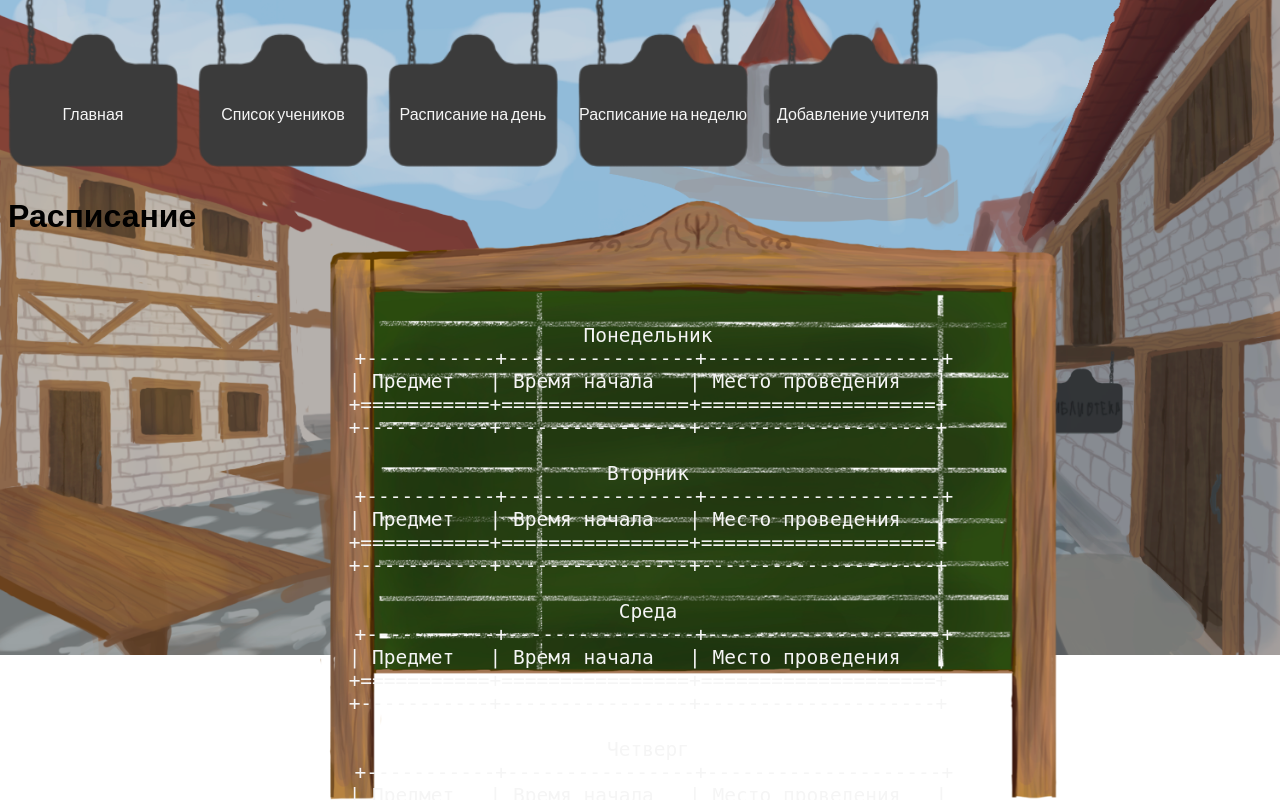
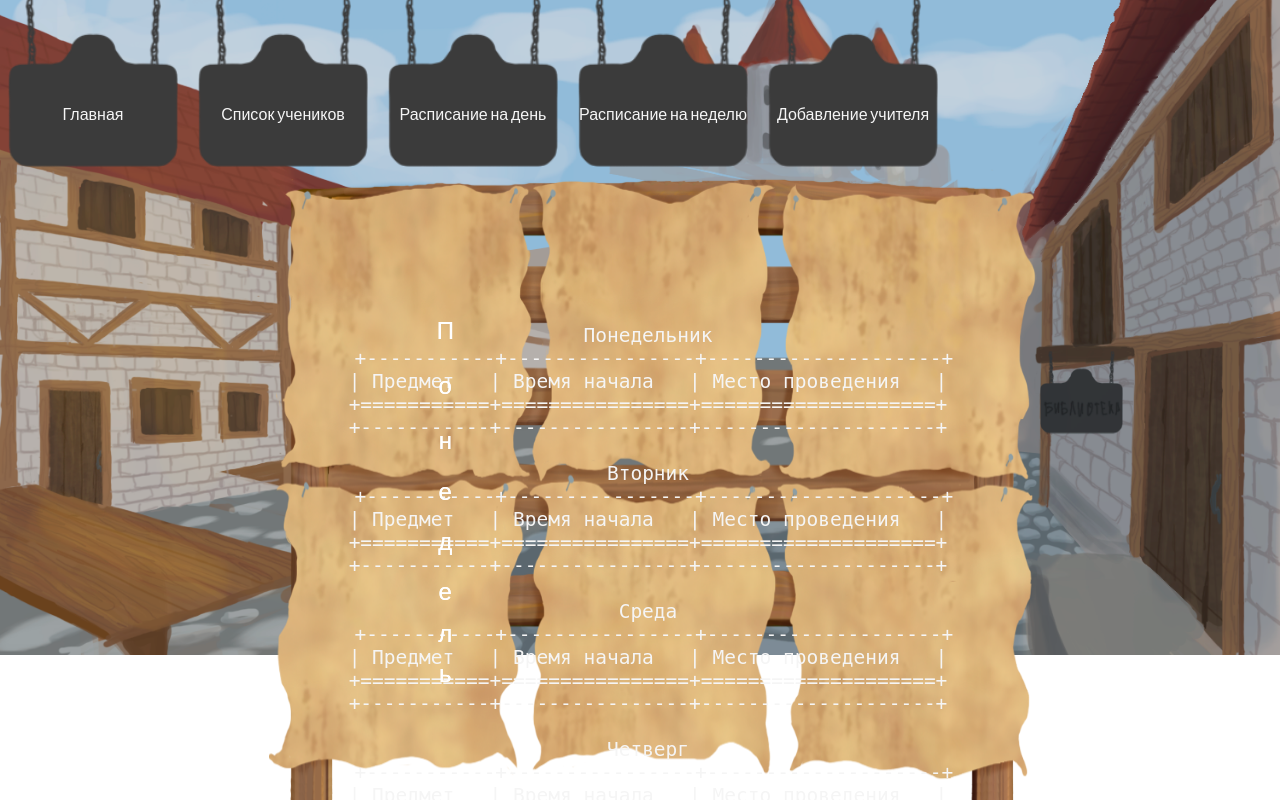
Before and after one commit to School58-10V/schedule-app, a Flask app: page /timetable_week in a window 1280 px wide. Run offline with Flask 2, Linux system fonts and the light colour scheme; data that the repository does not hold is empty; parts of the project's set-up code (start-up, migrations or seed data) failed here and were passed over; some libraries are stand-ins or nearby versions.

Commit message:
добавила доску для расписания на неделю

```diff
--- a/interfaces/schedule_interface.py
+++ b/interfaces/schedule_interface.py
@@ -76,4 +76,5 @@ def get_schedule_for_day(db_source, current_user_id, week_day):
 
 def schedule_for_week():
     interface = StudentInterface(db_source=app.config.get('schedule_db_source'), student_id=80)
+    print(interface.get_schedule_for_week())
     return '\n'.join(interface.get_schedule_for_week())
--- a/interfaces/student_interface.py
+++ b/interfaces/student_interface.py
@@ -395,6 +395,7 @@ class StudentInterface:
         schedule = []
 
         for i in range(0, 6):
+            print(self.__get_schedule_for_day(i))
             schedule.append(
                 f'\n{week_dict[i]}\n {tabulate(self.__get_schedule_for_day(i), ["Предмет", "Время начала", "Место проведения"], tablefmt="grid")}')
 
--- a/static/css/nadoo.css
+++ b/static/css/nadoo.css
@@ -54,7 +54,7 @@
 }
 .tb_table{
     border: none;
-    z-index: 10;
+    z-index: 13;
     height: 100%;
     width: 100%;
     position: fixed;
--- a/templates/main.html
+++ b/templates/main.html
@@ -9,8 +9,6 @@
     <img src="static/img/boardwtab.png" style="width: 55%; height: 85%; top: 20%">
 </div>
 <div style="text-align: center; align: center; ">
-
-
 
     <table class="tb_table" style="width: 48%; height: 56%; top: 31%; left: 28%; align: center; margin: auto">
         <tr>
--- a/templates/timetable_week.html
+++ b/templates/timetable_week.html
@@ -3,13 +3,106 @@
 <head>
     <link rel="stylesheet" href="static/css/nadoo.css">
 </head>
-<h1>Расписание</h1>
 <div class="schedule_wrapper">
-    <img src="static/img/boardwtab.png">
+    <img src="static/img/доскаобъяв2.png" style="width: 60%; height: 80%; top: 21%; left: 21%">
     <div style="text-align: center;">
 
 
         <pre class="schedule_text">{{ schedule }}</pre>
+        <table class="tb_table" style="width: 48%; height: 56%; top: 31%; left: 28%; align: center; margin: auto">
+            <tr>
+                <td style="width: 28%; height: 12%">{{ schedule[0][0] }}</td>
+                <td style="width: 57%">{{ schedule[0][1] }}</td>
+                <td>{{ schedule[0][2] }}</td>
+            </tr>
+            <tr>
+                <td style="width: 28%">{{ schedule[1][0] }}</td>
+                <td style="text-align: left; width: 57%">{{ schedule[1][1] }}</td>
+                <td>{{ schedule[1][2] }}</td>
+            </tr>
+            <tr>
+                <td>{{ schedule[2][0] }}</td>
+                <td style="text-align: left; height: 13%">{{ schedule[2][1] }}</td>
+                <td>{{ schedule[2][2] }}</td>
+            </tr>
+            <tr>
+                <td>{{ schedule[3][0] }}</td>
+                <td style="text-align: left">{{ schedule[3][1] }}</td>
+                <td>{{ schedule[3][2] }}</td>
+            </tr>
+            <tr>
+                <td>{{ schedule[4][0] }}</td>
+                <td style="text-align: left">{{ schedule[4][1] }}</td>
+                <td>{{ schedule[4][2] }}</td>
+            </tr>
+            <tr>
+                <td>{{ schedule[5][0] }}</td>
+                <td style="text-align: left">{{ schedule[5][1] }}</td>
+                <td>{{ schedule[5][2] }}</td>
+            </tr>
+            <tr>
+                <td>{{ schedule[6][0] }}</td>
+                <td style="text-align: left">{{ schedule[6][1] }}</td>
+                <td>{{ schedule[6][2] }}</td>
+            </tr>
+            <tr>
+                <td>{{ schedule[7][0] }}</td>
+                <td style="text-align: left; height: 7%">{{ schedule[7][1] }}</td>
+                <td>{{ schedule[7][2] }}</td>
+            </tr>
+            <tr>
+                <td>{{ schedule[8][0] }}</td>
+                <td style="text-align: left; height: 10%">{{ schedule[8][1] }}</td>
+                <td>{{ schedule[8][2] }}</td>
+            </tr>
+        </table>
+        <table class="tb_table" style="width: 48%; height: 56%; top: 31%; left: 28%; align: center; margin: auto">
+            <tr>
+                <td style="width: 28%; height: 12%">{{ schedule[0][0] }}</td>
+                <td style="width: 57%">{{ schedule[0][1] }}</td>
+                <td>{{ schedule[0][2] }}</td>
+            </tr>
+            <tr>
+                <td style="width: 28%">{{ schedule[1][0] }}</td>
+                <td style="text-align: left; width: 57%">{{ schedule[1][1] }}</td>
+                <td>{{ schedule[1][2] }}</td>
+            </tr>
+            <tr>
+                <td>{{ schedule[2][0] }}</td>
+                <td style="text-align: left; height: 13%">{{ schedule[2][1] }}</td>
+                <td>{{ schedule[2][2] }}</td>
+            </tr>
+            <tr>
+                <td>{{ schedule[3][0] }}</td>
+                <td style="text-align: left">{{ schedule[3][1] }}</td>
+                <td>{{ schedule[3][2] }}</td>
+            </tr>
+            <tr>
+                <td>{{ schedule[4][0] }}</td>
+                <td style="text-align: left">{{ schedule[4][1] }}</td>
+                <td>{{ schedule[4][2] }}</td>
+            </tr>
+            <tr>
+                <td>{{ schedule[5][0] }}</td>
+                <td style="text-align: left">{{ schedule[5][1] }}</td>
+                <td>{{ schedule[5][2] }}</td>
+            </tr>
+            <tr>
+                <td>{{ schedule[6][0] }}</td>
+                <td style="text-align: left">{{ schedule[6][1] }}</td>
+                <td>{{ schedule[6][2] }}</td>
+            </tr>
+            <tr>
+                <td>{{ schedule[7][0] }}</td>
+                <td style="text-align: left; height: 7%">{{ schedule[7][1] }}</td>
+                <td>{{ schedule[7][2] }}</td>
+            </tr>
+            <tr>
+                <td>{{ schedule[8][0] }}</td>
+                <td style="text-align: left; height: 10%">{{ schedule[8][1] }}</td>
+                <td>{{ schedule[8][2] }}</td>
+            </tr>
+        </table>
     </div>
 </div>
 {% endblock %}
```
Also changed, not shown: static/img/доскаобъяв2.png (added). Lines whose indentation alone changed are shown as unchanged.
